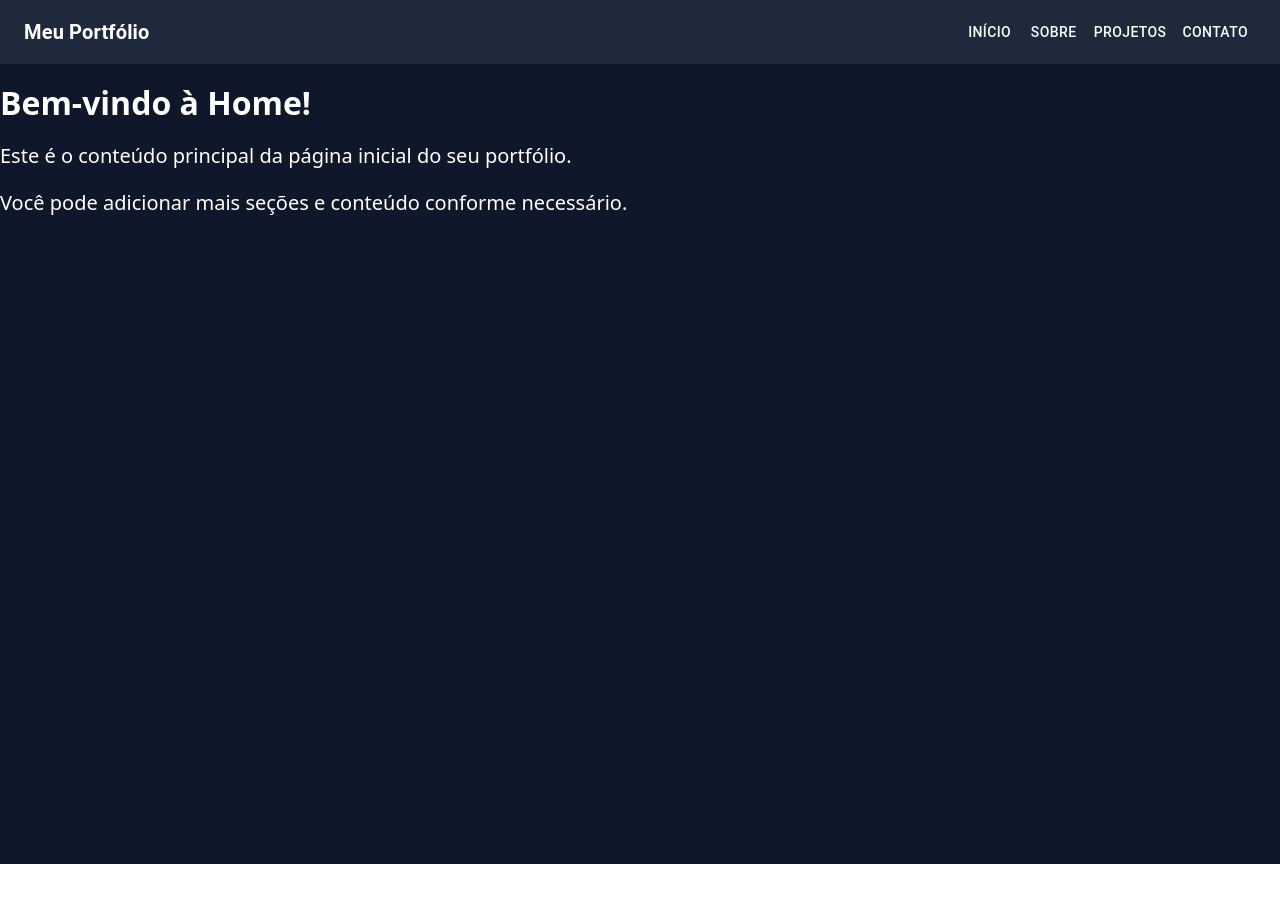
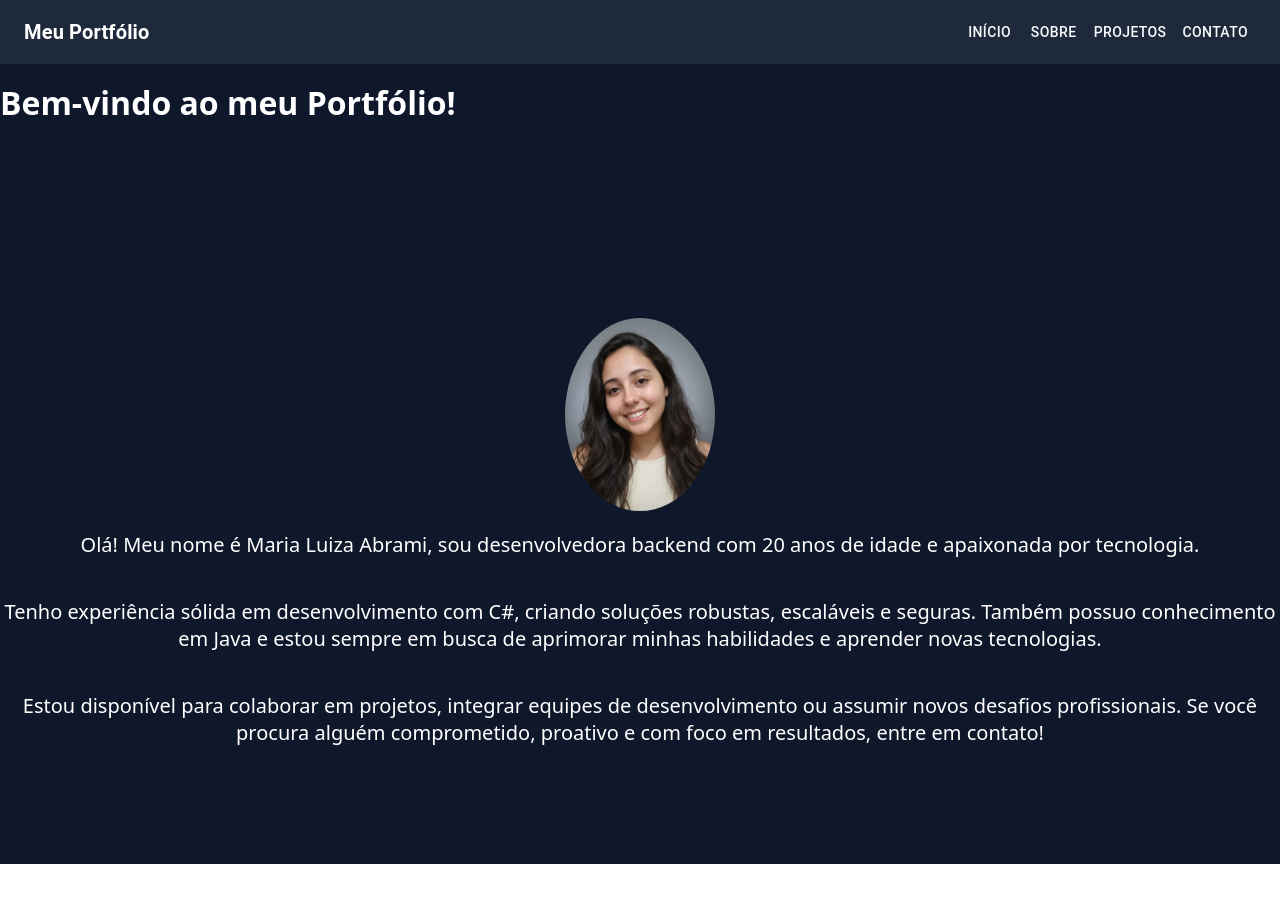
Before and after one commit to MaluAbrami/meu-portfolio, a React (Vite) app: page / in a window 1280 px wide. Shown: the top 902 px of the page. Before the commit the page ends 864 px from the top, so only its background shows below. Built offline with nearby package versions, Linux system fonts and the light colour scheme.

Commit message:
feat: add foto de perfil na home

```diff
--- a/src/pages/Home.tsx
+++ b/src/pages/Home.tsx
@@ -19,12 +19,36 @@ const Descriptions = styled.p`
   color: #ffffff;
 `;
 
+const Picture = styled.img`
+  width: 150px;
+  border-radius: 50%;
+`;
+
+const HomeContainer = styled.div`
+  display: flex;
+  flex-direction: column;
+  align-items: center;
+  justify-content: center;
+  height: 100%;
+  text-align: center;
+`;
+
 const Home: React.FC = () => {
   return (
     <Container>
-      <Title>Bem-vindo à Home!</Title>
-      <Descriptions>Este é o conteúdo principal da página inicial do seu portfólio.</Descriptions>
-      <Descriptions>Você pode adicionar mais seções e conteúdo conforme necessário.</Descriptions>
+      <Title>Bem-vindo ao meu Portfólio!</Title>
+      <HomeContainer>
+        <Picture src="src/assets/minhaFotoComIA.jpg" alt="Minha Foto" />
+        <Descriptions>
+        Olá! Meu nome é Maria Luiza Abrami, sou desenvolvedora backend com 20 anos de idade e apaixonada por tecnologia.
+        </Descriptions>
+        <Descriptions>
+        Tenho experiência sólida em desenvolvimento com C#, criando soluções robustas, escaláveis e seguras. Também possuo conhecimento em Java e estou sempre em busca de aprimorar minhas habilidades e aprender novas tecnologias.
+        </Descriptions>
+        <Descriptions>
+        Estou disponível para colaborar em projetos, integrar equipes de desenvolvimento ou assumir novos desafios profissionais. Se você procura alguém comprometido, proativo e com foco em resultados, entre em contato!
+        </Descriptions>
+      </HomeContainer>
     </Container>
   );
 };
```
Also changed, not shown: src/assets/minhaFotoComIA.jpg (added).
